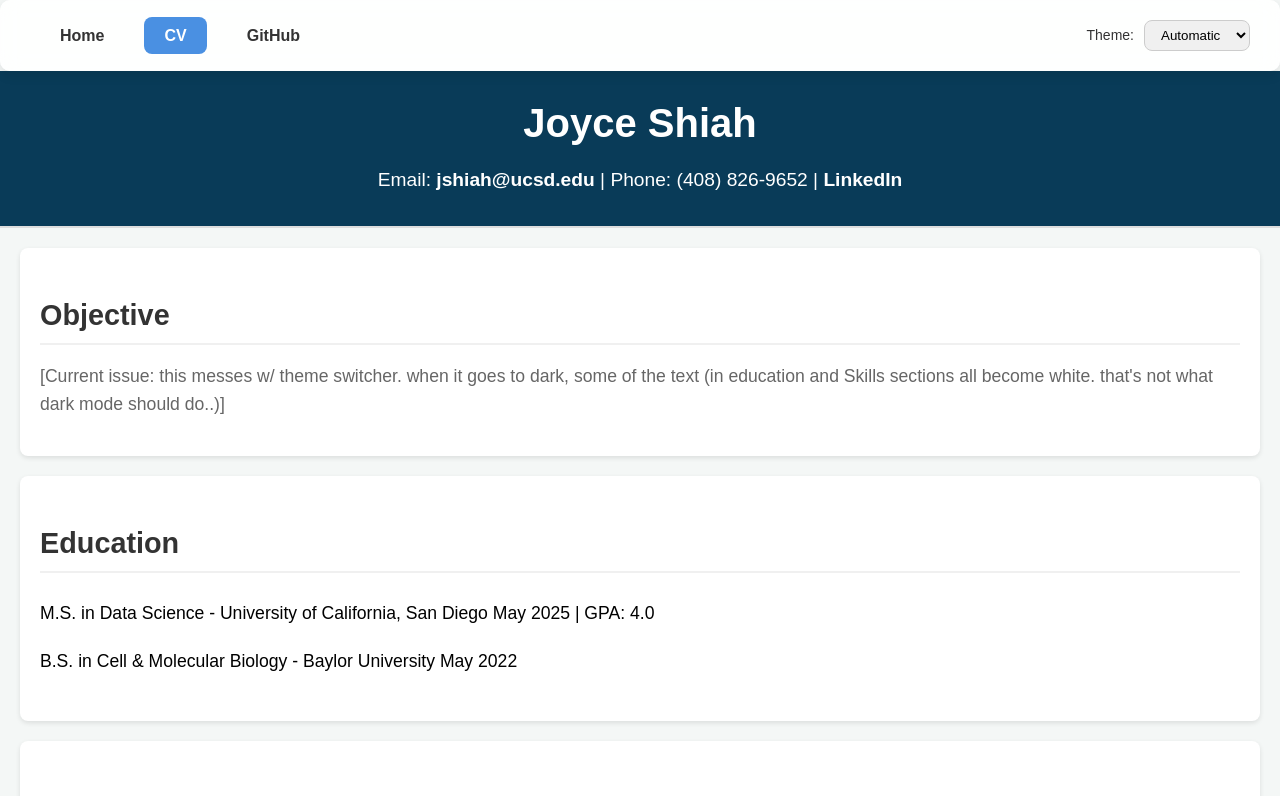
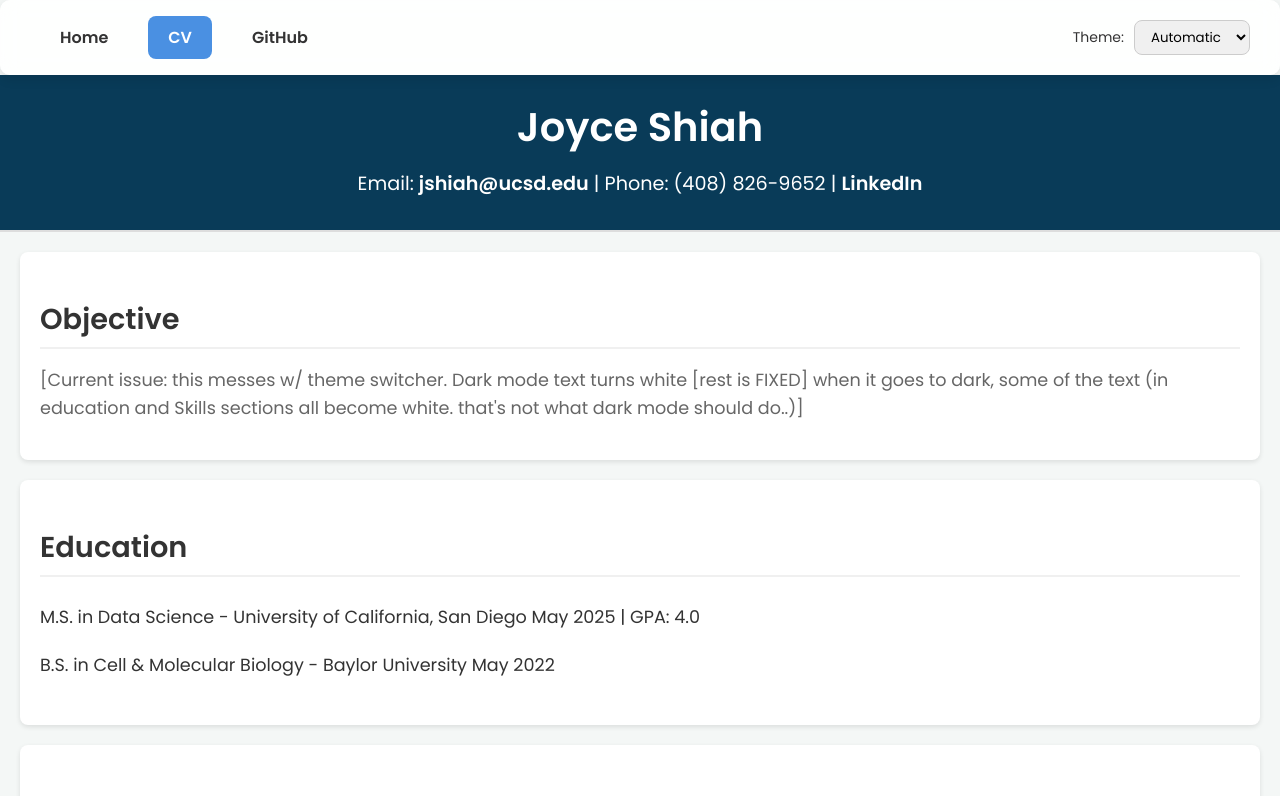
Before and after one commit to jshiah/portfolio, a SvelteKit app: page /cv in a window 1280 px wide. Shown: the top 796 px of the page. Built offline with nearby package versions, Linux system fonts and the light colour scheme.

Commit message:
Update all font to be 'Poppins'

```diff
--- a/src/routes/+layout.svelte
+++ b/src/routes/+layout.svelte
@@ -11,32 +11,36 @@
         { url: 'https://github.com/jshiah', title: 'GitHub' }
     ];
 
-    // Initialize colorScheme with a default value
-    let colorScheme = 'automatic'; // Default value
-    let root = globalThis?.document?.documentElement; // Access the <html> element
+    let colorScheme = 'automatic';
+    let root = globalThis?.document?.documentElement;
 
     // Function to handle theme change
     function handleThemeChange(event) {
         const scheme = event.target.value;
-        colorScheme = scheme; // Update the variable
+        colorScheme = scheme;
         if (typeof localStorage !== 'undefined') {
-            localStorage.colorScheme = scheme; // Save to localStorage
+            localStorage.colorScheme = scheme;
         }
     }
 
-    // Set initial value based on localStorage or OS preference
     onMount(() => {
         if (typeof localStorage !== 'undefined' && "colorScheme" in localStorage) {
             colorScheme = localStorage.colorScheme;
         }
     });
 
-    // Reactive statement to set the color scheme
     $: root?.style.setProperty('color-scheme', colorScheme);
 </script>
 
+<svelte:head>
+    <link href="https://fonts.googleapis.com/css2?family=Poppins:wght@300;400;600&display=swap" rel="stylesheet">
+</svelte:head>
+
 <style>
-    /* Global styles for the navbar */
+    body {
+        font-family: 'Poppins', sans-serif;
+    }
+
     nav {
         display: flex;
         justify-content: space-between;
@@ -53,7 +57,6 @@
         border-radius: 10px;
     }
 
-    /* Styling for the links */
     nav a {
         text-decoration: none;
         font-weight: 600;
@@ -62,6 +65,7 @@
         border-radius: 8px;
         transition: background-color 0.3s, color 0.3s;
         margin: 0 10px;
+        font-family: 'Poppins', sans-serif;
     }
 
     nav a:hover {
@@ -75,7 +79,6 @@
         font-weight: 700;
     }
 
-    /* Theme Switcher */
     .color-scheme {
         display: flex;
         align-items: center;
@@ -85,6 +88,7 @@
     .color-scheme label {
         font-size: 14px;
         color: #333;
+        font-family: 'Poppins', sans-serif;
     }
 
     .color-scheme select {
@@ -93,6 +97,7 @@
         background-color: #f0f0f0;
         border: 1px solid #ccc;
         transition: all 0.3s ease;
+        font-family: 'Poppins', sans-serif;
     }
 
     .color-scheme select:hover {
@@ -101,7 +106,6 @@
         border-color: #4A90E2;
     }
 
-    /* Media Query for smaller screens */
     @media (max-width: 768px) {
         nav {
             flex-direction: column;
@@ -123,7 +127,6 @@
         {/each}
     </div>
 
-    <!-- Modern Theme Switcher -->
     <div class="color-scheme">
         <label for="theme">Theme:</label>
         <select id="theme" bind:value={colorScheme} on:change={handleThemeChange}>
--- a/src/routes/+page.svelte
+++ b/src/routes/+page.svelte
@@ -36,6 +36,9 @@
                     <dd>{data.public_repos}</dd>
                     <dt>Public Gists:</dt>
                     <dd>{data.public_gists}</dd>
+                    <!-- Contributions -->
+                    <dt>Contributions (This Past Year):</dt>
+                    <dd><img src="https://ghchart.rshah.org/{data.login}" alt="Contributions Graph" /></dd>
                 </dl>
             {:catch error}
                 <p class="error">Something went wrong while decoding the response: {error.message}</p>
@@ -66,6 +69,7 @@
     }
 
     h1, h2 {
+        font-family: 'Poppins', sans-serif; /* Ensuring Poppins is applied here as well */
         font-weight: 600;
         color: #4A90E2;
         margin-bottom: 20px;
@@ -97,6 +101,7 @@
         gap: 20px;
         font-size: 1.1em;
         margin-top: 20px;
+        font-family: 'Poppins', sans-serif; /* Ensuring Poppins is applied here as well */
     }
 
     .stats-grid dt {
--- a/src/routes/cv/+page.svelte
+++ b/src/routes/cv/+page.svelte
@@ -1,12 +1,22 @@
 <svelte:head>
     <title>Curriculum Vitae - Joyce Shiah</title>
+    <!-- Link to Google Fonts for Poppins -->
+    <link href="https://fonts.googleapis.com/css2?family=Poppins:wght@300;400;500;600&display=swap" rel="stylesheet">
     <style>
+        /* Apply Poppins font globally */
         body {
-            font-family: 'Arial', sans-serif;
+            font-family: 'Poppins', sans-serif;
             background-color: #f4f7f6;
             margin: 0;
             padding: 0;
             line-height: 1.6;
+            color: #333; /* Default text color for light mode */
+        }
+
+        /* Light Mode Styles */
+        body {
+            background-color: #f4f7f6;
+            color: #333;
         }
 
         header {
@@ -104,6 +114,27 @@
             font-size: 1.1em;
         }
 
+        /* Dark Mode Styles */
+        body.dark-mode {
+            background-color: #1e1e1e; /* Dark background */
+            color: #ddd; /* Light text for dark background */
+        }
+
+        header.dark-mode {
+            background-color: #093b58;
+            color: white;
+        }
+
+        section.dark-mode {
+            background-color: #2c2c2c; /* Darker background for sections */
+            color: #ddd; /* Light text for dark mode */
+        }
+
+        footer.dark-mode {
+            background-color: #333; /* Dark footer */
+            color: #bbb; /* Light text for footer */
+        }
+
         /* Responsive Design */
         @media (max-width: 768px) {
             header {
@@ -122,7 +153,6 @@
                 font-size: 1.5em;
             }
         }
-
     </style>
 </svelte:head>
 
@@ -133,8 +163,8 @@
 
 <section>
     <h2>Objective</h2>
-    <p>[Current issue: this messes w/ theme switcher.
-        when it goes to dark, some of the text (in education and Skills sections all become white.
+    <p>[Current issue: this messes w/ theme switcher. Dark mode text turns white
+        [rest is FIXED] when it goes to dark, some of the text (in education and Skills sections all become white.
         that's not what dark mode should do..)]</p>
 </section>
 
```
